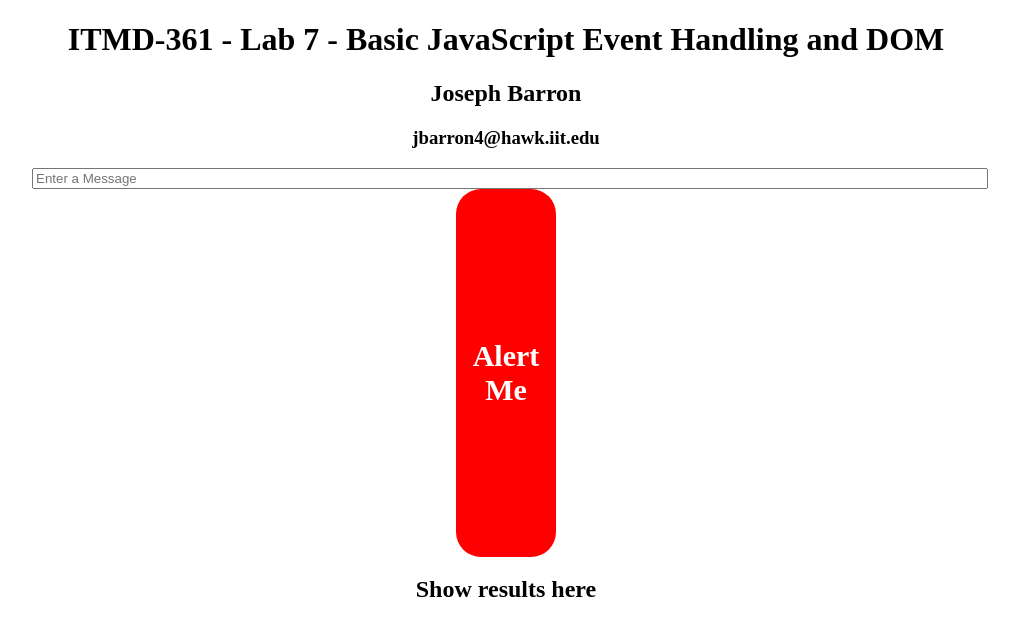
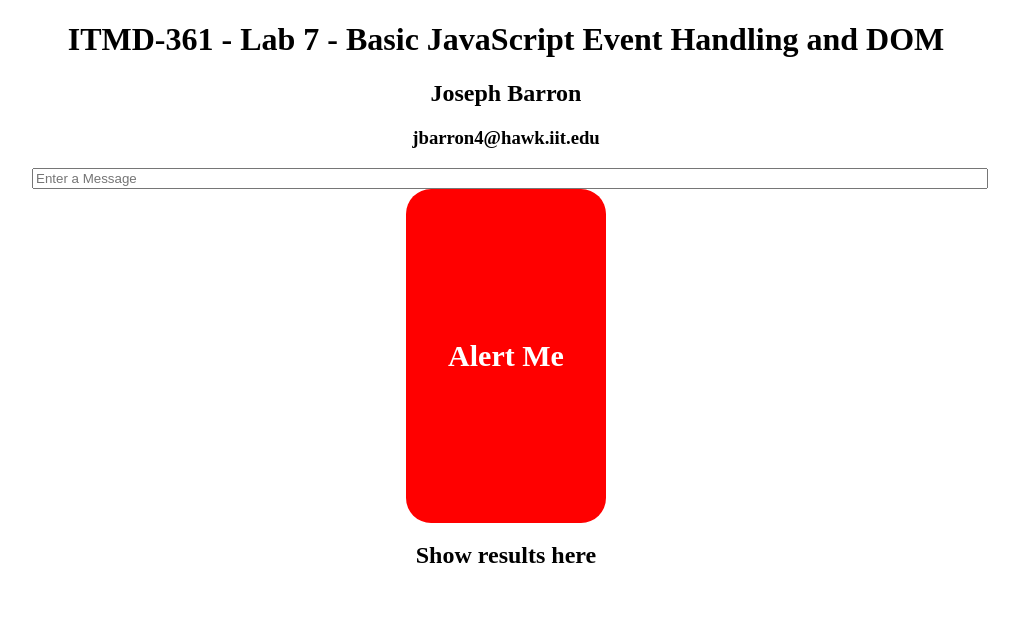
Before and after one commit to jbarron4/lab7, a plain HTML site: page index.html in a window 1280 px wide. Shown: the whole page, without its empty margins (134-1153 px from the left). Drawn offline with Linux system fonts and the light colour scheme.

Commit message:
Button Look
Changed look of the button to make it look better

```diff
--- a/style/style.css
+++ b/style/style.css
@@ -13,11 +13,12 @@
 
 #entrybutton {
   text-align: center;
-  width: 100px;
+  width: 200px;
   margin: auto;
   padding: 5em 0;
   font-size: 30px;
   font-weight: bold;
+  border-width: 5px;
   border-radius: 25px;
   border-color: #000000;
   color: #ffffff;
```
